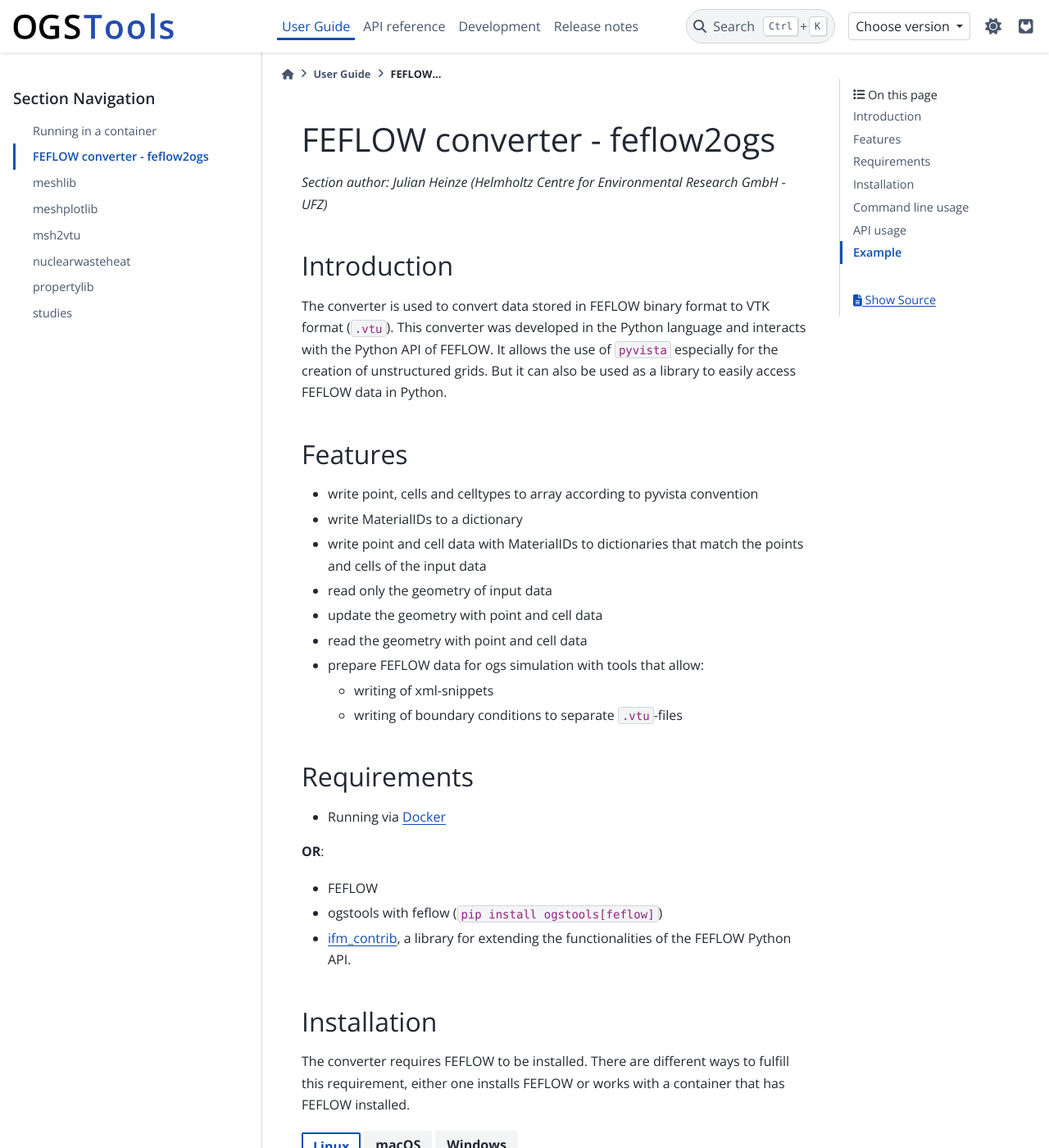
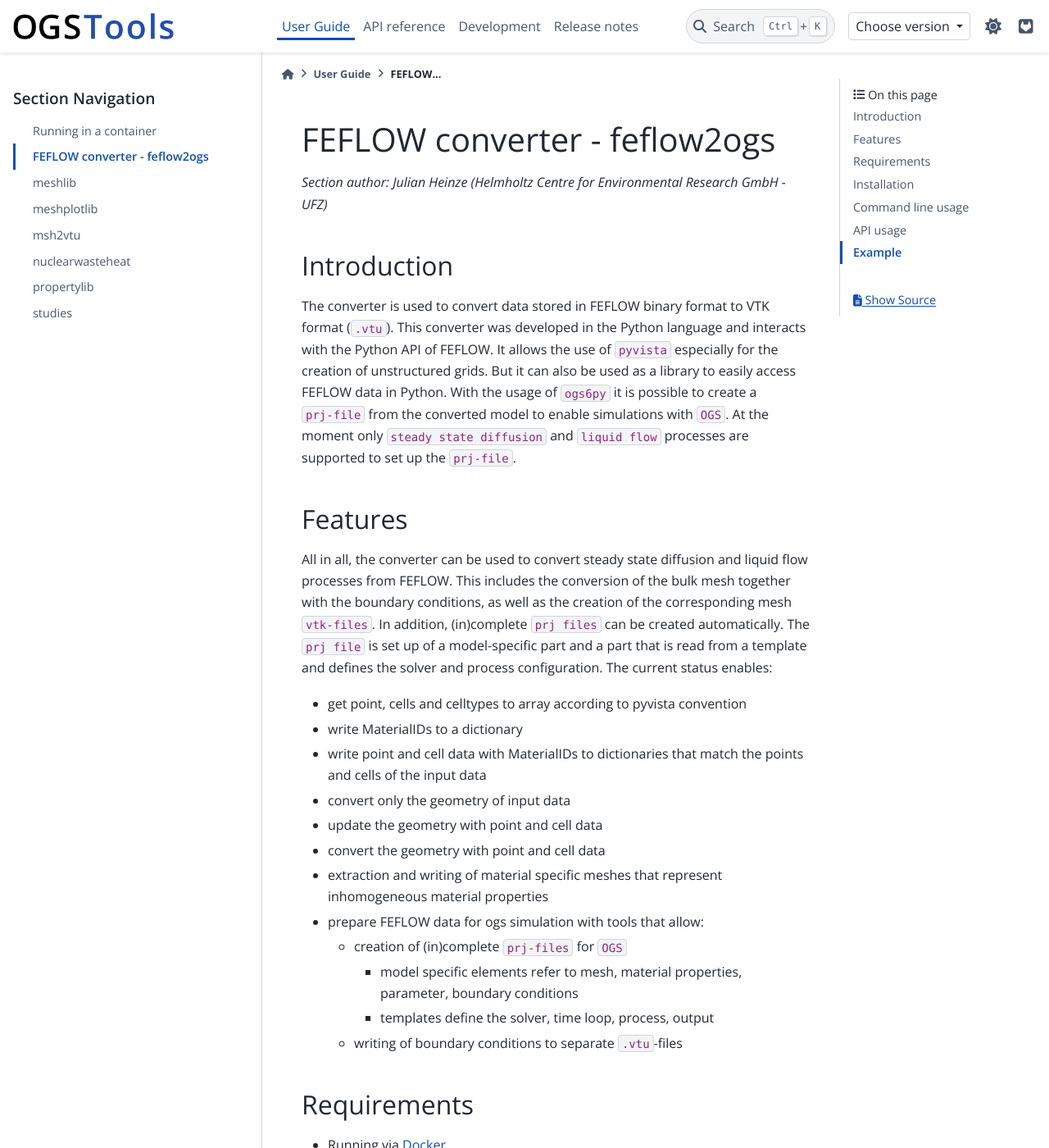
Before and after one commit to ufz/ogstools, a Sphinx documentation site: the page built from docs/user-guide/feflowlib.md, in a window 1280 px wide and 1400 px high. Shown: the whole window at 82% size. Built offline with Sphinx 7.4.7 and the PyData theme 0.15.4, drawn with Linux system fonts in a browser that asks for light colours; pages that are not in the unit, such as notebooks, are missing from menus; the version number could not be read and is left out; comment, search, counter and statistics services are not loaded.

Commit message:
update user-guide

```diff
--- a/docs/user-guide/feflowlib.md
+++ b/docs/user-guide/feflowlib.md
@@ -10,17 +10,27 @@
 This converter was developed in the Python language and interacts with the Python API of FEFLOW.
 It allows the use of `pyvista` especially for the creation of unstructured grids.
 But it can also be used as a library to easily access FEFLOW data in Python.
+With the usage of `ogs6py` it is possible to create a `prj-file` from the converted model to enable simulations with `OGS`.
+At the moment only `steady state diffusion` and `liquid flow` processes are supported to set up the `prj-file`.
 
 ## Features
 
-- write point, cells and celltypes to array according to pyvista convention
+All in all, the converter can be used to convert steady state diffusion and liquid flow processes from FEFLOW.
+This includes the conversion of the bulk mesh together with the boundary conditions, as well as the creation of the corresponding mesh `vtk-files`. In addition, (in)complete `prj files` can be created automatically.
+The `prj file` is set up of a model-specific part and a part that is read from a template and defines the solver and process configuration.
+The current status enables:
+
+- get point, cells and celltypes to array according to pyvista convention
 - write MaterialIDs to a dictionary
 - write point and cell data with MaterialIDs to dictionaries that match the points and cells of the input data
-- read only the geometry of input data
+- convert only the geometry of input data
 - update the geometry with point and cell data
-- read the geometry with point and cell data
+- convert the geometry with point and cell data
+- extraction and writing of material specific meshes that represent inhomogeneous material properties
 - prepare FEFLOW data for ogs simulation with tools that allow:
-  - writing of xml-snippets
+  - creation of (in)complete `prj-files` for `OGS`
+    - model specific elements refer to mesh, material properties, parameter, boundary conditions
+    - templates define the solver, time loop, process, output
   - writing of boundary conditions to separate `.vtu`-files
 
 ## Requirements
```
